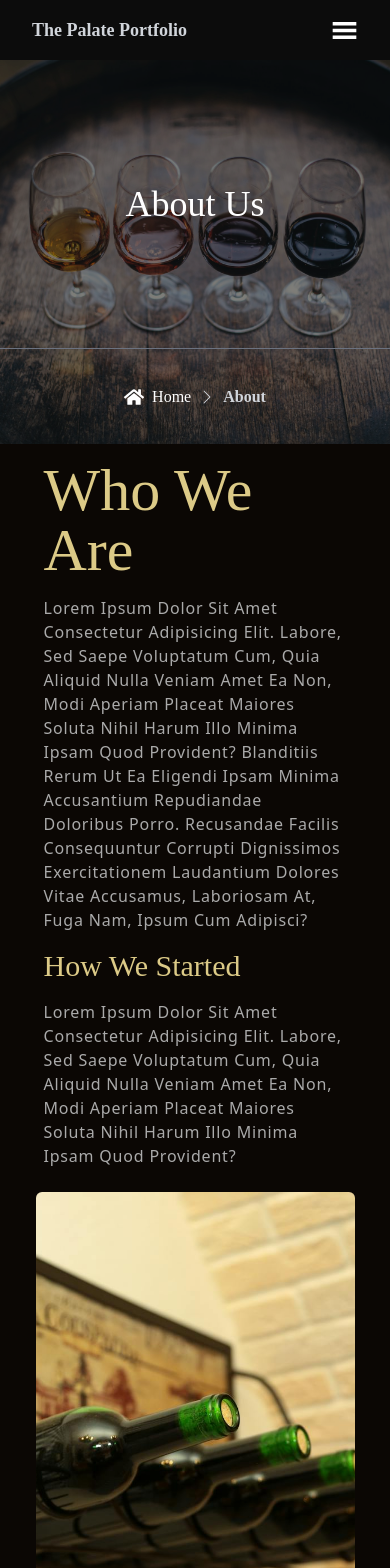
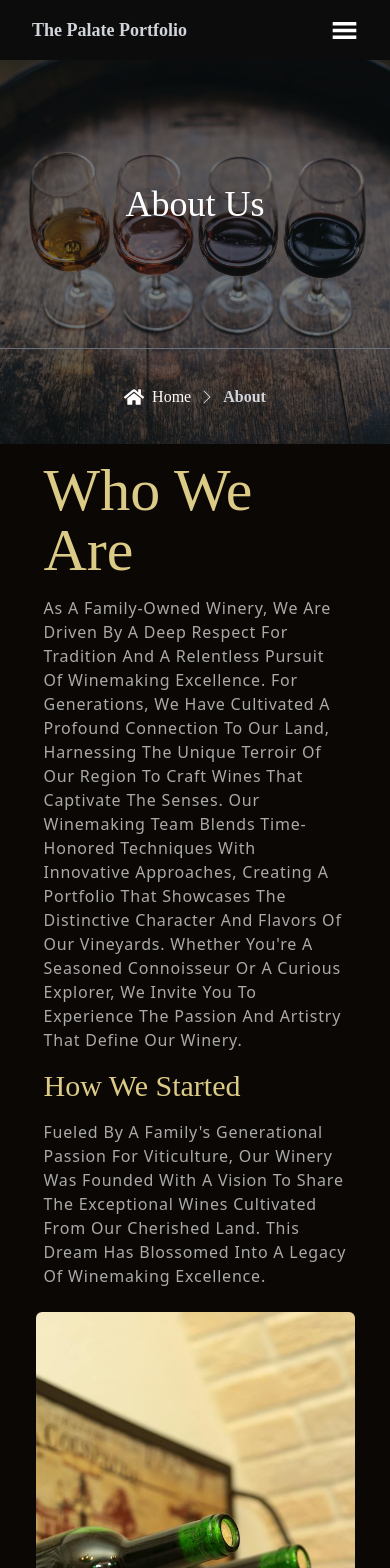
Before and after one commit to Cleophas25/Vineyard-Vista, a React (Vite) app in the folder client/: page /about in a window 390 px wide. Shown: the top 1568 px of the page. Built offline with nearby package versions, Linux system fonts and the light colour scheme; no server answers; a web font is replaced by a local one.

Commit message:
updated content

```diff
--- a/client/src/container/AboutUs/AboutUs.jsx
+++ b/client/src/container/AboutUs/AboutUs.jsx
@@ -18,9 +18,9 @@ const AboutUs = () => (
         <h1 className='headtext__cormorant'>About Us</h1>
         <img src={images.spoon} alt='about_spoon' className='spoon__img' />
         <p className='p__opensans'>
-          Lorem ipsum dolor sit amet, consectetur adipiscing elit. Quis pharetra
-          adipiscing ultrices vulputate posuere tristique. In sed odio nec
-          aliquet eu proin mauris et.
+          At our family-owned winery, we take pride in crafting exceptional
+          wines that capture the essence of our region's terroir. Join us for an
+          unforgettable tasting experience.
         </p>
         <Link to='/about' type='button' className='custom__button'>
           Know More
@@ -33,9 +33,9 @@ const AboutUs = () => (
         <h1 className='headtext__cormorant'>Our History</h1>
         <img src={images.spoon} alt='about_spoon' className='spoon__img' />
         <p className='p__opensans'>
-          Adipiscing tempus ullamcorper lobortis odio tellus arcu volutpat.
-          Risus placerat morbi volutpat habitasse interdum mi aliquam In sed
-          odio nec aliquet.
+          Rooted in over a century of winemaking tradition, our winery has
+          evolved from humble beginnings to become a renowned producer of
+          award-winning, terroir-driven wines.
         </p>
         <Link to='/about' type='button' className='custom__button'>
           Know More
--- a/client/src/container/Ceo/Ceo.jsx
+++ b/client/src/container/Ceo/Ceo.jsx
@@ -5,25 +5,31 @@ import { images } from '../../constants';
 import './Ceo.css';
 
 const Ceo = () => (
-  <div className="app__bg app__wrapper section__padding">
-    <div className="app__wrapper_img app__wrapper_img-reverse">
-      <img src={images.findus} alt="chef_image" />
+  <div className='app__bg app__wrapper section__padding'>
+    <div className='app__wrapper_img app__wrapper_img-reverse'>
+      <img src={images.findus} alt='chef_image' />
     </div>
-    <div className="app__wrapper_info">
+    <div className='app__wrapper_info'>
       <SubHeading title="CEO's word" />
-      <h1 className="headtext__cormorant">What we believe in</h1>
+      <h1 className='headtext__cormorant'>What we believe in</h1>
 
-      <div className="app__chef-content">
-        <div className="app__chef-content_quote">
-          <img src={images.quote} alt="quote_image" />
-          <p className="p__opensans">Lorem ipsum dolor sit amet, consectetur adipiscing elit auctor sit .</p>
+      <div className='app__chef-content'>
+        <div className='app__chef-content_quote'>
+          <img src={images.quote} alt='quote_image' />
+          <p className='p__opensans'>
+            At the heart of our winery lies a relentless dedication to quality
+          </p>
         </div>
-        <p className="p__opensans"> auctor sit iaculis in arcu. Vulputate nulla lobortis mauris eget sit. Nulla scelerisque scelerisque congue ac consequat, aliquam molestie lectus eu. Congue iaculis integer curabitur semper sit nunc. </p>
+        <p className='p__opensans'>
+          and a steadfast commitment to honoring the unique character of our
+          land. Each bottle tells a story of our pursuit of winemaking
+          excellence.
+        </p>
       </div>
 
-      <div className="app__chef-sign">
+      <div className='app__chef-sign'>
         <p>Taps Shinya</p>
-        <p className="p__opensans">CEO & Founder</p>
+        <p className='p__opensans'>CEO & Founder</p>
       </div>
     </div>
   </div>
--- a/client/src/container/Findus/FindUs.jsx
+++ b/client/src/container/Findus/FindUs.jsx
@@ -9,7 +9,7 @@ const FindUs = () => (
       <SubHeading title="Contact" />
       <h1 className="headtext__cormorant" style={{ marginBottom: '3rem' }}>Find Us</h1>
       <div className="app__wrapper-content">
-        <p className="p__opensans">3720 Old-Highfield, Harare, Zimbabwe</p>
+        <p className="p__opensans">69 Rossal Park, Greendale, Harare</p>
         <p className="p__cormorant" style={{ color: '#DCCA87', margin: '2rem 0' }}>Opening Hours</p>
         <p className="p__opensans">Mon - Fri: 08:00 am - 6:00 pm</p>
         <p className="p__opensans">Sat - Sun: 10:00 am - 12:00 pm</p>
--- a/client/src/container/Footer/Footer.jsx
+++ b/client/src/container/Footer/Footer.jsx
@@ -15,9 +15,9 @@ const Footer = () => {
       <div className='app__footer-links'>
         <div className='app__footer-links_contact'>
           <h1 className='app__footer-headtext'>Contact Us</h1>
-          <p className='p__opensans'>3720 Old-Highfield, Harare, Zimbabwe</p>
-          <p className='p__opensans'>+263 777 724 623</p>
-          <p className='p__opensans'>+263 772 702 981</p>
+          <p className='p__opensans'>69 Rossal park Greendale, Harare</p>
+          <p className='p__opensans'>+263 77 269 1169</p>
+          <p className='p__opensans'>+263 71 770 2233</p>
         </div>
 
         <div className='app__footer-links_logo'>
@@ -28,12 +28,7 @@ const Footer = () => {
             &quot;The best way to find yourself is to lose yourself in the
             service of others.&quot;
           </p>
-          <img
-            src={images.spoon}
-            className='spoon__img'
-            style={{ marginTop: 15 }}
-          />
-          <div className=' flex app__footer-links_icons'>
+          <div className='flex app__footer-links_icons items-center'>
             <FiFacebook />
             <FiTwitter />
             <FiInstagram />
--- a/client/src/container/Gallery/Gallery.jsx
+++ b/client/src/container/Gallery/Gallery.jsx
@@ -19,25 +19,44 @@ const Gallery = () => {
   };
 
   return (
-    <div className="app__gallery flex__center">
-      <div className="app__gallery-content">
-        <SubHeading title="Instagram" />
-        <h1 className="headtext__cormorant">Photo Gallery</h1>
-        <p className="p__opensans" style={{ color: '#AAAAAA', marginTop: '2rem' }}>Lorem ipsum dolor sit amet, consectetur adipiscing elit. Volutpat mattis ipsum turpis elit elit scelerisque egestas mu.</p>
-        <button type="button" className="custom__button">View More</button>
+    <div className='app__gallery flex__center'>
+      <div className='app__gallery-content'>
+        <SubHeading title='Instagram' />
+        <h1 className='headtext__cormorant'>Photo Gallery</h1>
+        <p
+          className='p__opensans'
+          style={{ color: "#AAAAAA", marginTop: "2rem" }}
+        >
+          Explore our gallery and discover the artistic expression that reflects
+          the soul of our winery and the spirit of our wines.
+        </p>
+        <button type='button' className='custom__button'>
+          View More
+        </button>
       </div>
-      <div className="app__gallery-images">
-        <div className="app__gallery-images_container" ref={scrollRef}>
-          {[images.gin, images.cork, images.wine_party, images.wine_stand].map((image, index) => (
-            <div className="app__gallery-images_card flex__center" key={`gallery_image-${index + 1}`}>
-              <img src={image} alt="gallery_image" />
-              <BsInstagram className="gallery__image-icon" />
-            </div>
-          ))}
+      <div className='app__gallery-images'>
+        <div className='app__gallery-images_container' ref={scrollRef}>
+          {[images.gin, images.cork, images.wine_party, images.wine_stand].map(
+            (image, index) => (
+              <div
+                className='app__gallery-images_card flex__center'
+                key={`gallery_image-${index + 1}`}
+              >
+                <img src={image} alt='gallery_image' />
+                <BsInstagram className='gallery__image-icon' />
+              </div>
+            )
+          )}
         </div>
-        <div className="app__gallery-images_arrows">
-          <BsArrowLeftShort className="gallery__arrow-icon" onClick={() => scroll('left')} />
-          <BsArrowRightShort className="gallery__arrow-icon" onClick={() => scroll('right')} />
+        <div className='app__gallery-images_arrows'>
+          <BsArrowLeftShort
+            className='gallery__arrow-icon'
+            onClick={() => scroll("left")}
+          />
+          <BsArrowRightShort
+            className='gallery__arrow-icon'
+            onClick={() => scroll("right")}
+          />
         </div>
       </div>
     </div>
--- a/client/src/container/Header/Header.jsx
+++ b/client/src/container/Header/Header.jsx
@@ -41,10 +41,12 @@ const Header = () => {
           Artisan Winery <br />
           Experience
         </h1>
-        <p className='p__opensans text-center md:text-left' style={{ margin: "2rem 0" }}>
-          Sit tellus lobortis sed senectus vivamus molestie. Condimentum
-          volutpat morbi facilisis quam scelerisque sapien. Et, penatibus
-          aliquam amet tellus
+        <p
+          className='p__opensans text-center md:text-left'
+          style={{ margin: "2rem 0" }}
+        >
+          Discover the art of winemaking at our state-of-the-art winery, where
+          quality, tradition, and innovation come together in every glass.
         </p>
         <a href='/#about' type='button' className='custom__button'>
           Explore more
--- a/client/src/pages/About.jsx
+++ b/client/src/pages/About.jsx
@@ -9,7 +9,7 @@ const About = () => {
   }, [])
   return (
     <div className='bg-[#0b0704]'>
-      <Hero title='about us' subheading='About'/>
+      <Hero title='about us' subheading='About' />
       <div className='max-w-[90vw] mx-auto px-4 sm:px-6 lg:px-8'>
         <div className='flex flex-col lg:flex-row justify-centr items-cente gap-2 py-2'>
           <div className='w-full lg:w-1/2 flex flex-col h-full p-2'>
@@ -18,24 +18,26 @@ const About = () => {
             </h1>
 
             <p className='text-[#AAAAAA] font-normal tracking-wider capitalize mb-4'>
-              Lorem ipsum dolor sit amet consectetur adipisicing elit. Labore,
-              sed saepe voluptatum cum, quia aliquid nulla veniam amet ea non,
-              modi aperiam placeat maiores soluta nihil harum illo minima ipsam
-              quod provident? Blanditiis rerum ut ea eligendi ipsam minima
-              accusantium repudiandae doloribus porro. Recusandae facilis
-              consequuntur corrupti dignissimos exercitationem laudantium
-              dolores vitae accusamus, laboriosam at, fuga nam, ipsum cum
-              adipisci?
+              As a family-owned winery, we are driven by a deep respect for
+              tradition and a relentless pursuit of winemaking excellence. For
+              generations, we have cultivated a profound connection to our land,
+              harnessing the unique terroir of our region to craft wines that
+              captivate the senses. Our winemaking team blends time-honored
+              techniques with innovative approaches, creating a portfolio that
+              showcases the distinctive character and flavors of our vineyards.
+              Whether you're a seasoned connoisseur or a curious explorer, we
+              invite you to experience the passion and artistry that define our
+              winery.
             </p>
             <h2 className='text-[#DCCA87] text-3xl capitalize mb-4 font-primary'>
               How We Started
             </h2>
 
             <p className='text-[#AAAAAA] font-normal tracking-wider capitalize mb-2'>
-              Lorem ipsum dolor sit amet consectetur adipisicing elit. Labore,
-              sed saepe voluptatum cum, quia aliquid nulla veniam amet ea non,
-              modi aperiam placeat maiores soluta nihil harum illo minima ipsam
-              quod provident?
+              Fueled by a family's generational passion for viticulture, our
+              winery was founded with a vision to share the exceptional wines
+              cultivated from our cherished land. This dream has blossomed into
+              a legacy of winemaking excellence.
             </p>
           </div>
           <div className='w-full lg:w-1/2 flex flex-col'>
```
